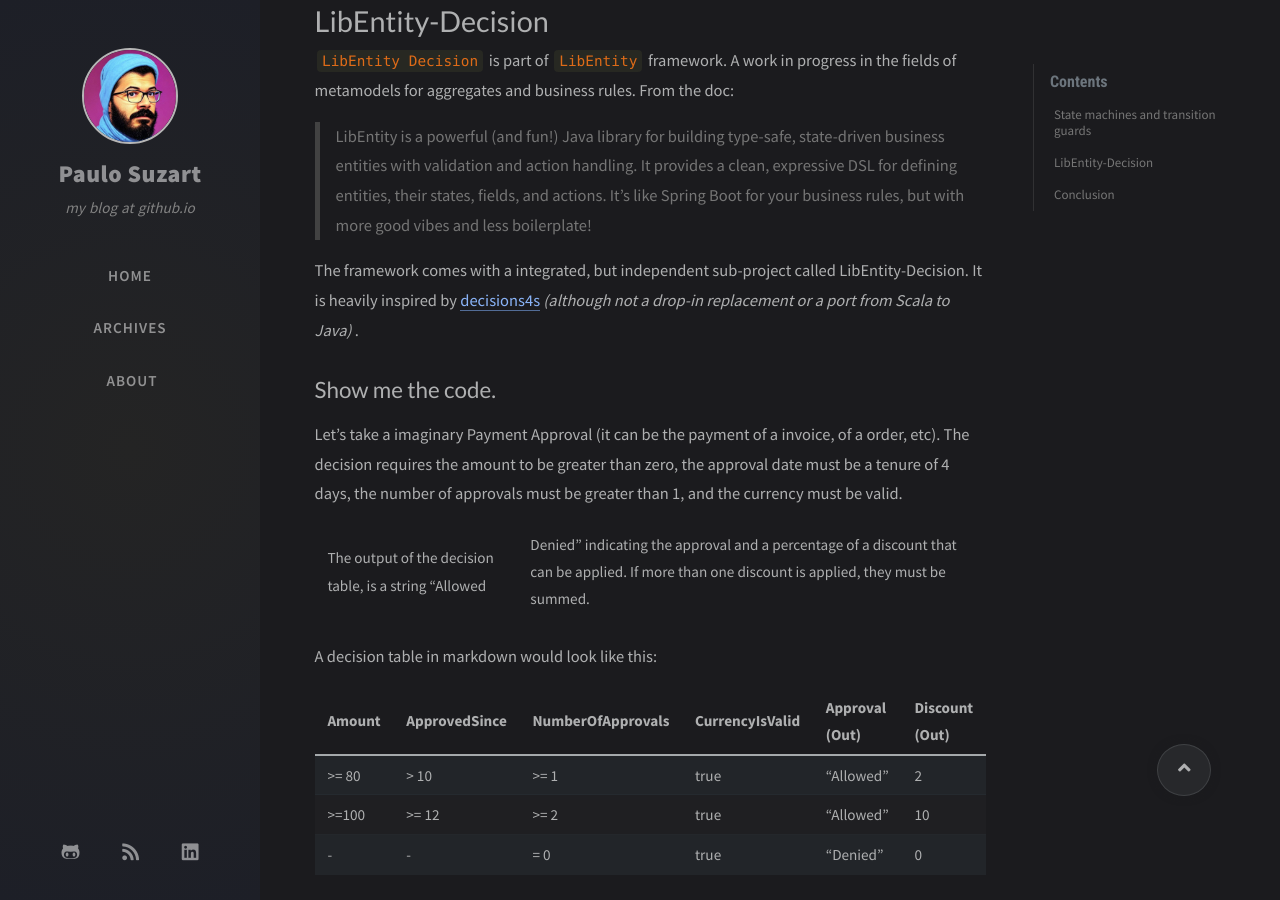
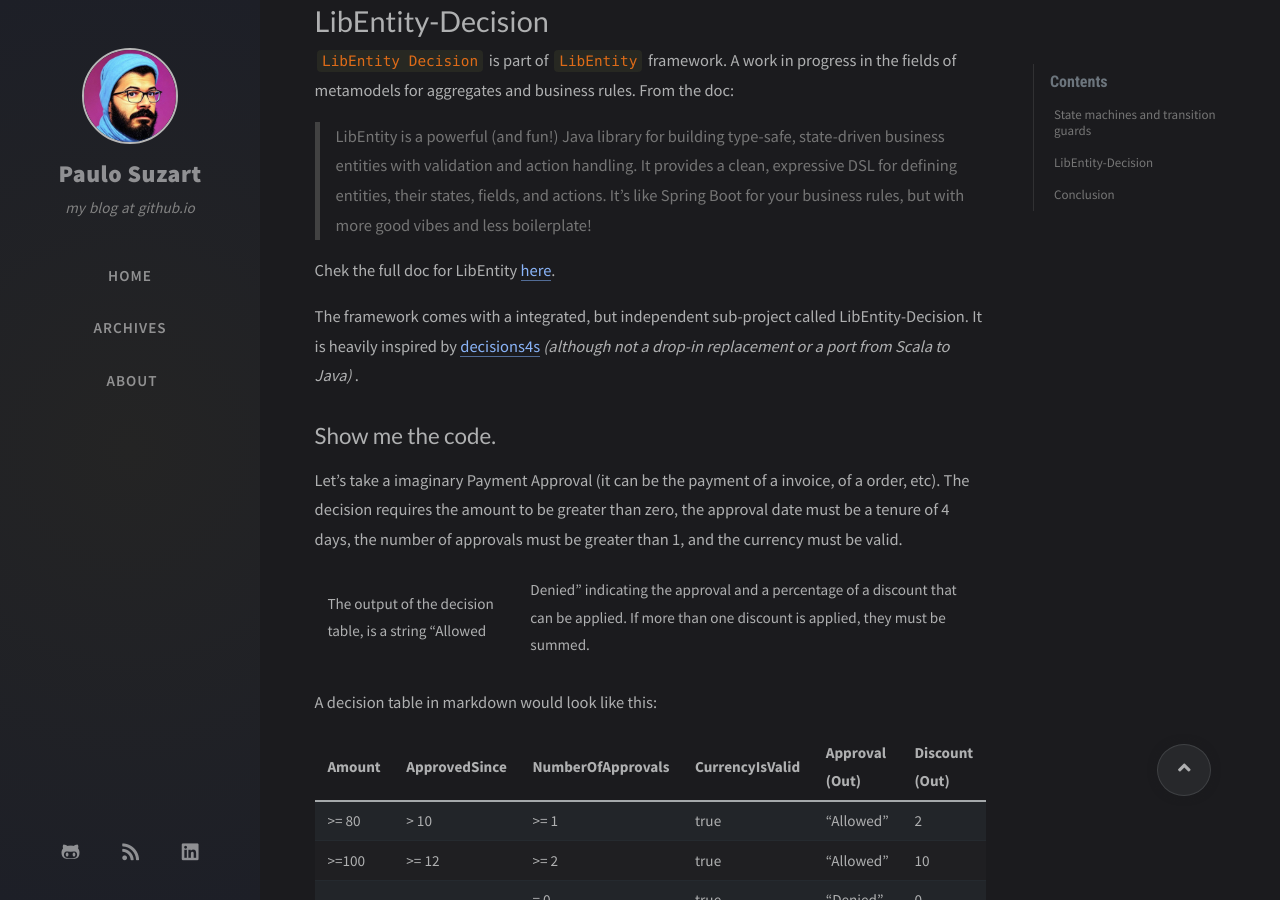
Before and after one commit to paulosuzart/paulosuzart.github.io, a Jekyll site: the page built from _posts/2025-05-22-lib-entity-decision.md, in a window 1280 px wide and 900 px high, scrolled down 1756 px. Built offline with Jekyll 4.4.1, drawn with Linux system fonts in a browser that asks for light colours; nearby versions of some CDN libraries; comment, search, counter and statistics services are not loaded.

Commit message:
more links

```diff
--- a/_posts/2025-05-22-lib-entity-decision.md
+++ b/_posts/2025-05-22-lib-entity-decision.md
@@ -60,6 +60,8 @@
 `LibEntity Decision` is part of `LibEntity` framework. A work in progress in the fields of metamodels for aggregates and business rules. From the doc:
 
 > LibEntity is a powerful (and fun!) Java library for building type-safe, state-driven business entities with validation and action handling. It provides a clean, expressive DSL for defining entities, their states, fields, and actions. It's like Spring Boot for your business rules, but with more good vibes and less boilerplate!
+
+Chek the full doc for LibEntity [here](https://paulosuzart.github.io/lib-entity-doc/).
 
 The framework comes with a integrated, but independent sub-project called LibEntity-Decision. It is heavily inspired by [decisions4s](https://business4s.org/decisions4s/) _(although not a drop-in replacement or a port from Scala to Java)_.
 
```
